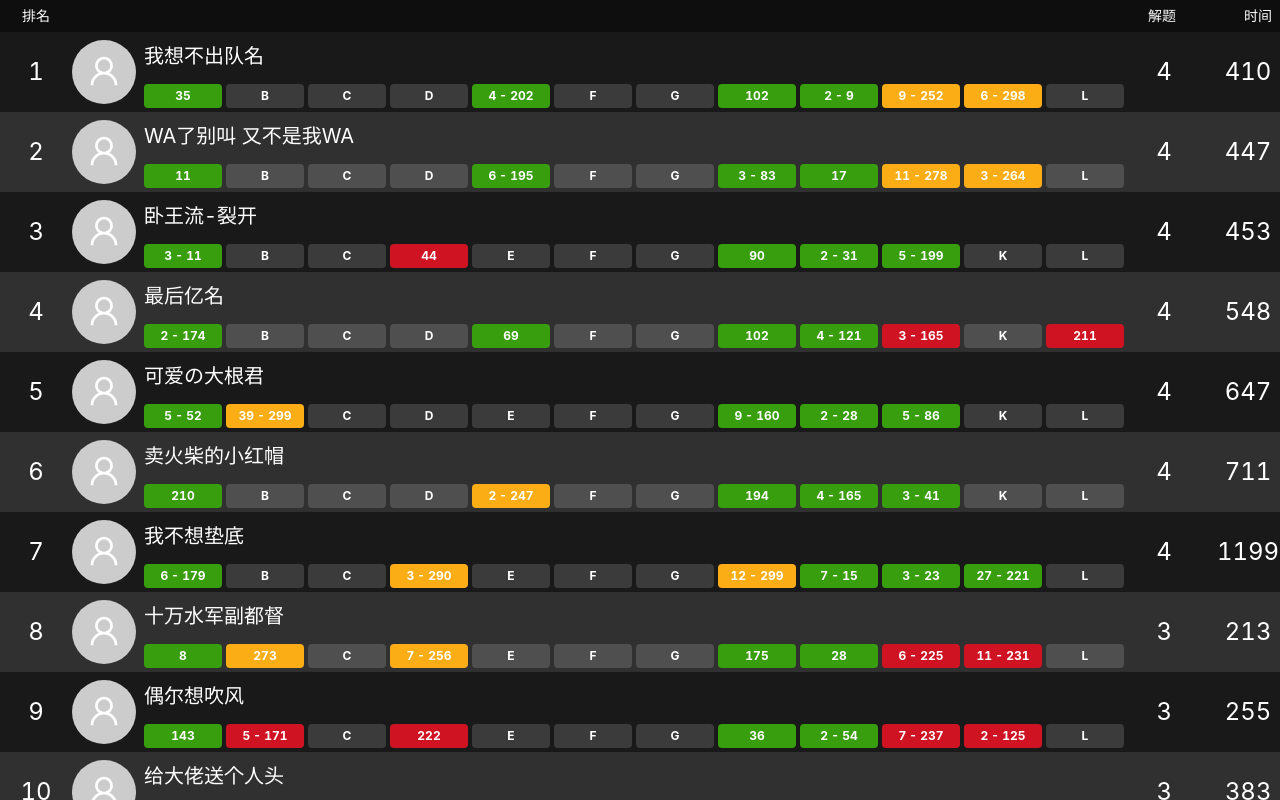
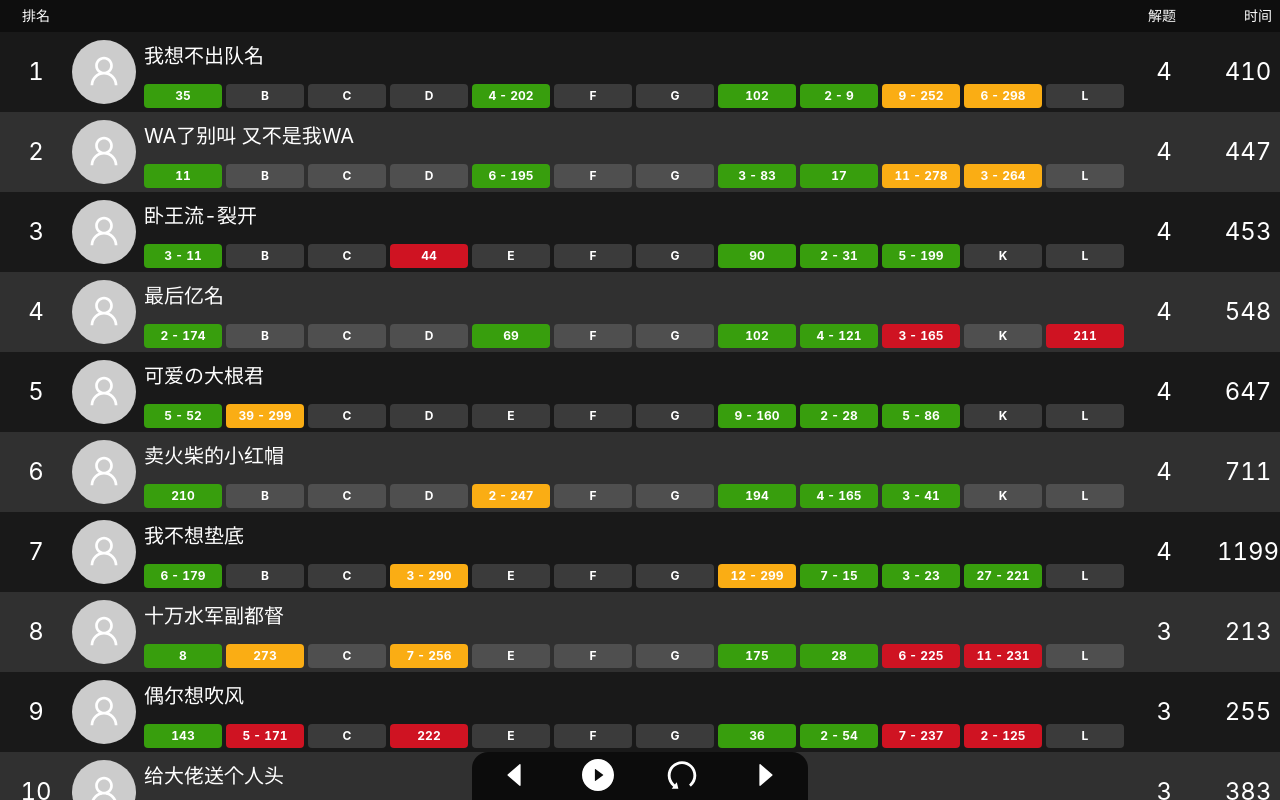
Before and after one commit to WeJudge/fancy-rank, a React (Create React App) app: page / in a window 1280 px wide. Built offline with nearby package versions, Linux system fonts and the light colour scheme.

Commit message:
add control-bar

```diff
--- a/src/fancy_rank.jsx
+++ b/src/fancy_rank.jsx
@@ -1,5 +1,12 @@
 import React from 'react';
 import PropTypes from 'prop-types';
+import {
+  PlayCircleFilled,
+  PauseCircleFilled,
+  CaretLeftFilled,
+  CaretRightFilled,
+  UndoOutlined
+} from '@ant-design/icons';
 import { get, has } from 'lodash';
 import resp from './data.json';
 import './styles/fancy-rank.scss';
@@ -22,6 +29,7 @@ class FancyRank extends React.Component {
     this.state = {
       currentIndex: -1,
       currentProblemIndex: -1,
+      playing: false,             // 播放状态
       ...this.initState(),
     };
     console.log(this.state, this.props.fancyRankData);
@@ -68,7 +76,6 @@ class FancyRank extends React.Component {
   rollingWorker = null;
   hadMove = false;      // 如果有移动过项，会选中这个，防止pindex == 1时自动currentIndex - 1
   playStack = [];       // 播放栈
-  playing = false;      // 播放状态
 
   setPosition = (fromIndex, toIndex) => {
     const { rankList } = this.state;
@@ -93,27 +100,37 @@ class FancyRank extends React.Component {
     window.removeEventListener('keydown', this.handleKeyBoardEvent);
   }
 
-  handleKeyBoardEvent = (e) => {
-    const clearWorker = () => {
+  cleanWorker = () => {
     if (this.rollingWorker) {
       clearTimeout(this.rollingWorker);
       this.rollingWorker = null;
     }
   };
+
+  handleKeyBoardEvent = (e) => {
     e.stopPropagation();
     e.preventDefault();
     if (e.code === 'Space') {
-      if (this.playing) {
-        this.playing = false;
-        clearWorker();
+      this.toggleRunning();
+    }
+  };
+
+  toggleRunning = () => {
+    if (this.state.playing) {
+      this.setState({
+        playing: false,
+      });
+      this.cleanWorker();
       console.log("Pause");
     } else {
-        clearWorker();
-        this.playing = true;
+      this.cleanWorker();
+      this.setState({
+        playing: true,
+      }, () => {
         this.scrollToCurrent();
         this.rollingWorker = setTimeout(this.rollingWorkerFunc, ROLLING_NEXT_DURATION);
+      });
       console.log("Start");
-      }
     }
   };
 
@@ -185,7 +202,7 @@ class FancyRank extends React.Component {
     // 1: 找到对应的rollingStatus
     // 2: 标记rollingStatus
     // 3：记录堆栈
-    if (!this.playing) return;
+    if (!this.state.playing) return;
     const positionResult = this.findNextSolution();
     if (positionResult) {
       if (positionResult.emptyLine) {
@@ -287,6 +304,21 @@ class FancyRank extends React.Component {
             transitionEnd={this.handleTransitionEnd}
           />;
         })}
+        <div className="fancy-rank-placebottom" style={{ top: `${ITEM_COMMON_HEIGHT * this.state.rankList.length}px` }} />
+      </div>
+      <div className="fancy-rank-control">
+        <div className="button">
+          <CaretLeftFilled />
+        </div>
+        <div className="button" onClick={this.toggleRunning}>
+          {this.state.playing ? <PauseCircleFilled /> : <PlayCircleFilled />}
+        </div>
+        <div className="button">
+          <UndoOutlined />
+        </div>
+        <div className="button">
+          <CaretRightFilled />
+        </div>
       </div>
     </div>;
   }
--- a/src/styles/fancy-rank.scss
+++ b/src/styles/fancy-rank.scss
@@ -58,7 +58,12 @@ $fancy-rank-header-height: 32px;
   overflow-x: hidden;
   overflow-y: auto;
  }
-
+ &-placebottom {
+  position: absolute;
+  left: 0;
+  right: 0;
+  height: $fancy-rank-item-height;
+ }
  &-item {
   color: white;
   position: absolute;
@@ -162,5 +167,23 @@ $fancy-rank-header-height: 32px;
   }
 
  }
-
+ &-control {
+  position: absolute;
+  bottom: 0;
+  height: 48px;
+  width: 336px;
+  left: 50%;
+  margin-left: -168px;
+  background: rgba(0, 0, 0, 0.75);
+  border-radius: 16px 16px 0 0;
+  display: flex;
+  flex-direction: row;
+  justify-content: space-around;
+  .button {
+   cursor: pointer;
+   color: white;
+   font-size: 32px;
+   padding: 0 16px;
+  }
+ }
 }
```
Lines whose indentation alone changed are shown as unchanged.
